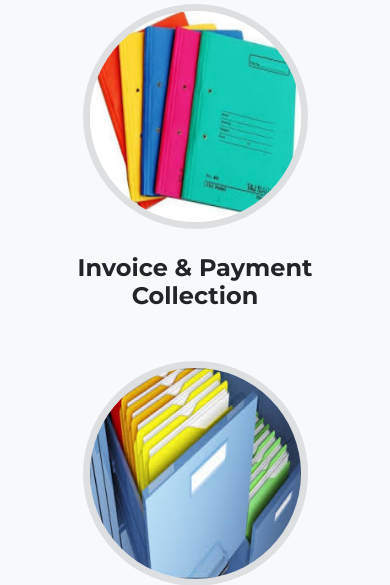
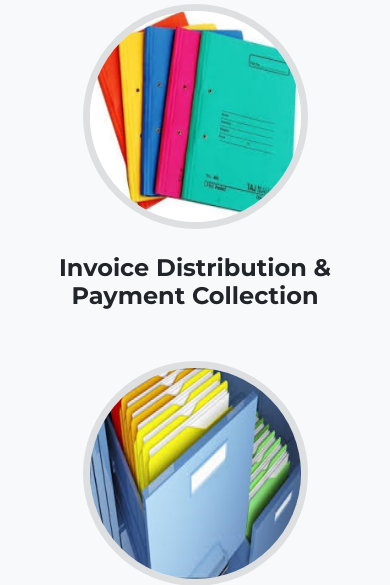
Before and after one commit to hinn254/micnelest_website, a Django app: page / in a window 390 px wide. Shown: the part 4356-4941 px from the top of the page. Run offline with Django 3.2, Linux system fonts and the light colour scheme; some libraries are stand-ins or nearby versions; some web fonts are replaced.

Commit message:
Added phoneno

```diff
--- a/basicapp/templates/basicapp/index.html
+++ b/basicapp/templates/basicapp/index.html
@@ -68,7 +68,7 @@
       <div class="intro-text">
         <div class="intro-lead-in animated bounceInRight" style="animation-delay: 1s;">Micnelest </div>
         <div class="intro-heading text-uppercase animated bounceInLeft" style="animation-delay: 2s;">Security Experts</div>
-        <a style="animation-delay: 3s;" class="btn btn-primary btn-xl text-uppercase js-scroll-trigger animated zoomIn" href="#messenger">More Info</a>
+        <a style="animation-delay: 3s;" class="btn btn-primary btn-xl text-uppercase js-scroll-trigger animated zoomIn" href="#security">More Info</a>
       </div>
     </div>
   </header>
@@ -240,7 +240,7 @@
         <div class="col-sm-4">
           <div class="team-member">
             <img class="mx-auto rounded-circle" src="{% static 'images/team/6.jpg' %}" alt="">
-            <h4>Invoice & Payment Collection</h4>
+            <h4>Invoice Distribution & Payment Collection</h4>
           </div>
         </div>
         <div class="col-sm-4">
@@ -338,7 +338,7 @@
         <div class="col-sm-4">
           <div class="team-member">
             <img class="mx-auto rounded-circle" src="{% static 'images/team/10.png' %}" alt="">
-            <h4>Rent Responsibilities </h4>
+            <h4>Rent Collection & Utilities Management</h4>
           </div>
         </div>
         <div class="col-sm-4">
@@ -472,7 +472,7 @@
     <div class="row">
       <div class="col-lg-4 ml-auto text-center mb-5 mb-lg-0">
         <i class="fas fa-phone fa-3x mb-3 text-muted"></i>
-        <div class="section-heading text-uppercase">Call: <strong>0726 830 004</strong></div>
+        <div class="section-heading text-uppercase">Call: <strong>0726 830 004 / 0735 868 916</strong></div>
       </div>
       <div class="col-lg-4 mr-auto text-center">
         <i class="fas fa-envelope fa-3x mb-3 text-muted"></i>
```
